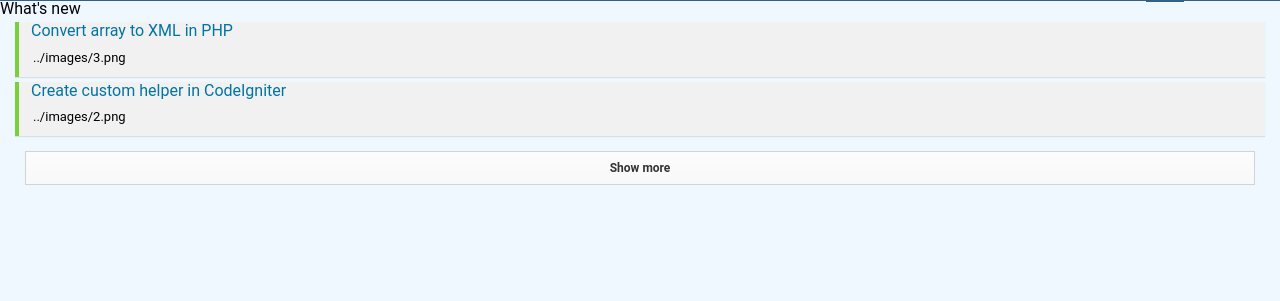
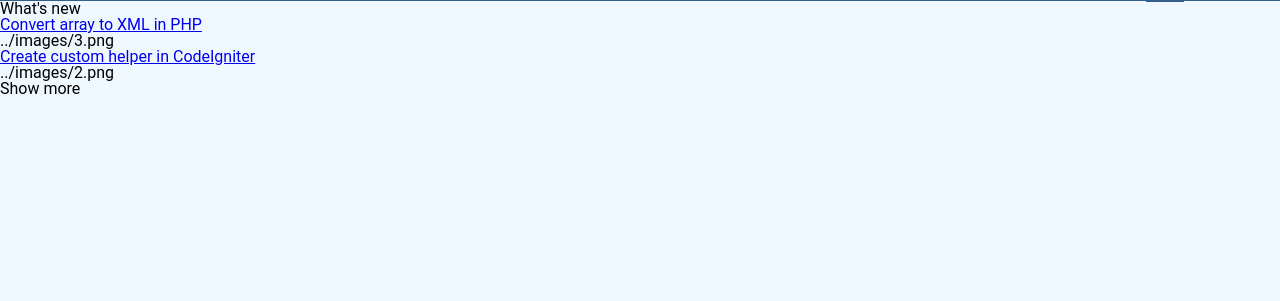
Before and after one commit to lorenzremy/Project-PHP, a PHP site: page /imdstagram.php in a window 1280 px wide. Shown: the part 49-350 px from the top of the page. Run offline with PHP 8.4, Linux system fonts and the light colour scheme; data comes from the database, SQL or seed files in the repository; some libraries are stand-ins or nearby versions.

Commit message:
Added files via upload

```diff
--- a/css/style.css
+++ b/css/style.css
@@ -162,78 +162,8 @@ h3{
     text-decoration:none;
 }
 
-/*temporary style for the images & show more on the frontpage */
-
-.tutorial_list{
-margin-bottom:20px;
+#goback{
+    text-decoration:none;
+    font-size:0.7em;
+    margin-top:4px;
 }
-div.list_item {
-border-left: 4px solid #7ad03a;
-padding: 1px 12px;
-background-color:#F1F1F1;
--webkit-box-shadow: 0 1px 1px 0 rgba(0,0,0,.1);
-box-shadow: 0 1px 1px 0 rgba(0,0,0,.1);
-}
-div.list_item {
-margin: 5px 15px 2px;
-}
-div.list_item p {
-margin: .5em 0;
-padding: 2px;
-font-size: 13px;
-line-height: 1.5;
-}
-.list_item a {
-text-decoration: none;
-padding-bottom: 2px;
-color: #0074a2;
--webkit-transition-property: border,background,color;
-transition-property: border,background,color;-webkit-transition-duration: .05s;
-transition-duration: .05s;
--webkit-transition-timing-function: ease-in-out;
-transition-timing-function: ease-in-out;
-}
-.list_item a:hover{
-text-decoration:underline;
-}
-.show_more_main {
-margin: 15px 25px;
-}
-.show_more {
-background-color: #f8f8f8;
-background-image: -webkit-linear-gradient(top,#fcfcfc 0,#f8f8f8 100%);
-background-image: linear-gradient(top,#fcfcfc 0,#f8f8f8 100%);
-border: 1px solid;
-border-color: #d3d3d3;
-color: #333;
-font-size: 12px;
-outline: 0;
-}
-.show_more {
-cursor: pointer;
-display: block;
-padding: 10px 0;
-text-align: center;
-font-weight:bold;
-}
-.loding {
-background-color: #e9e9e9;
-border: 1px solid;
-border-color: #c6c6c6;
-color: #333;
-font-size: 12px;
-display: block;
-text-align: center;
-padding: 10px 0;
-outline: 0;
-font-weight:bold;
-}
-.loding_txt {
-background-image: url(loading_16.gif);
-background-position: left;
-background-repeat: no-repeat;
-border: 0;
-display: inline-block;
-height: 16px;
-padding-left: 20px;
-}
```
